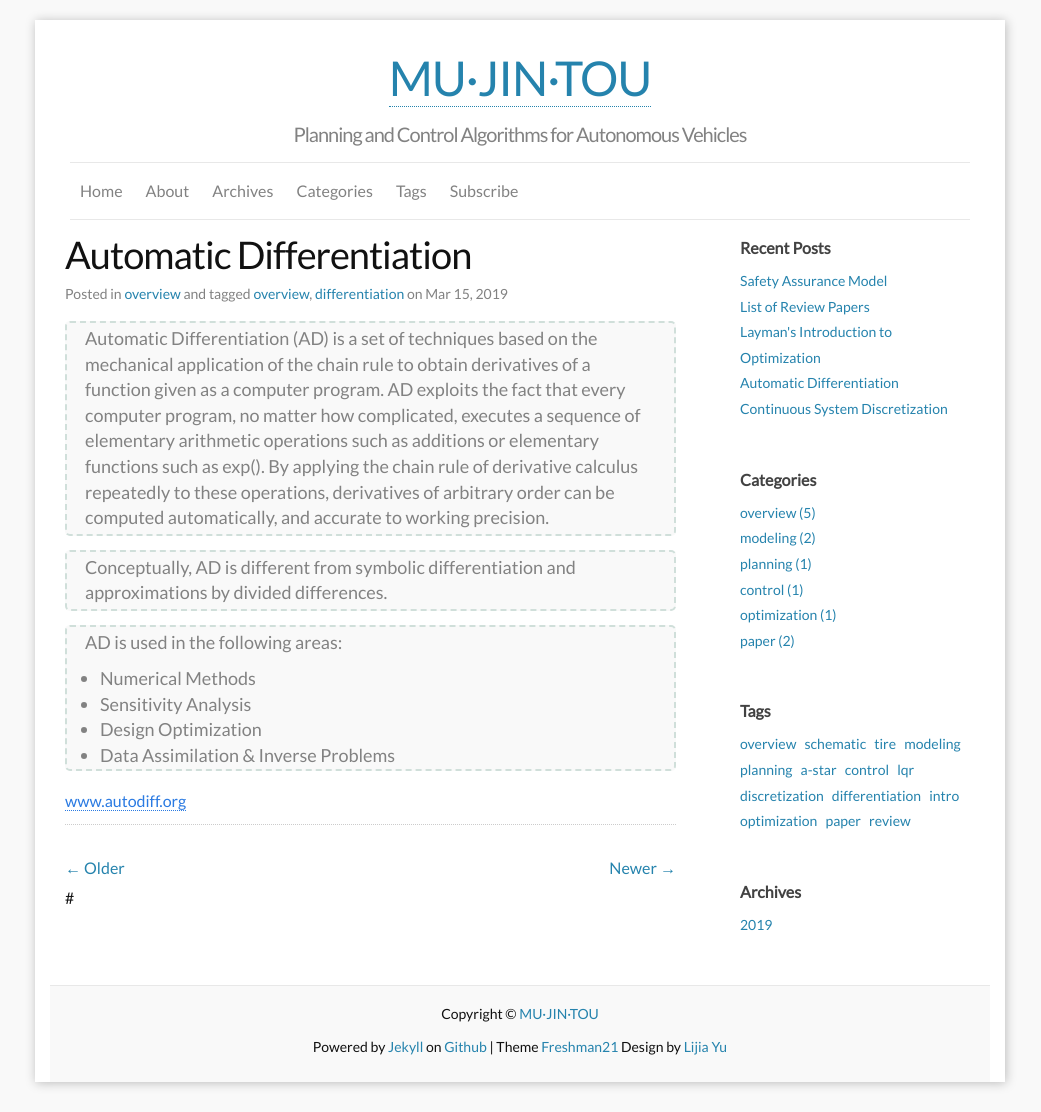
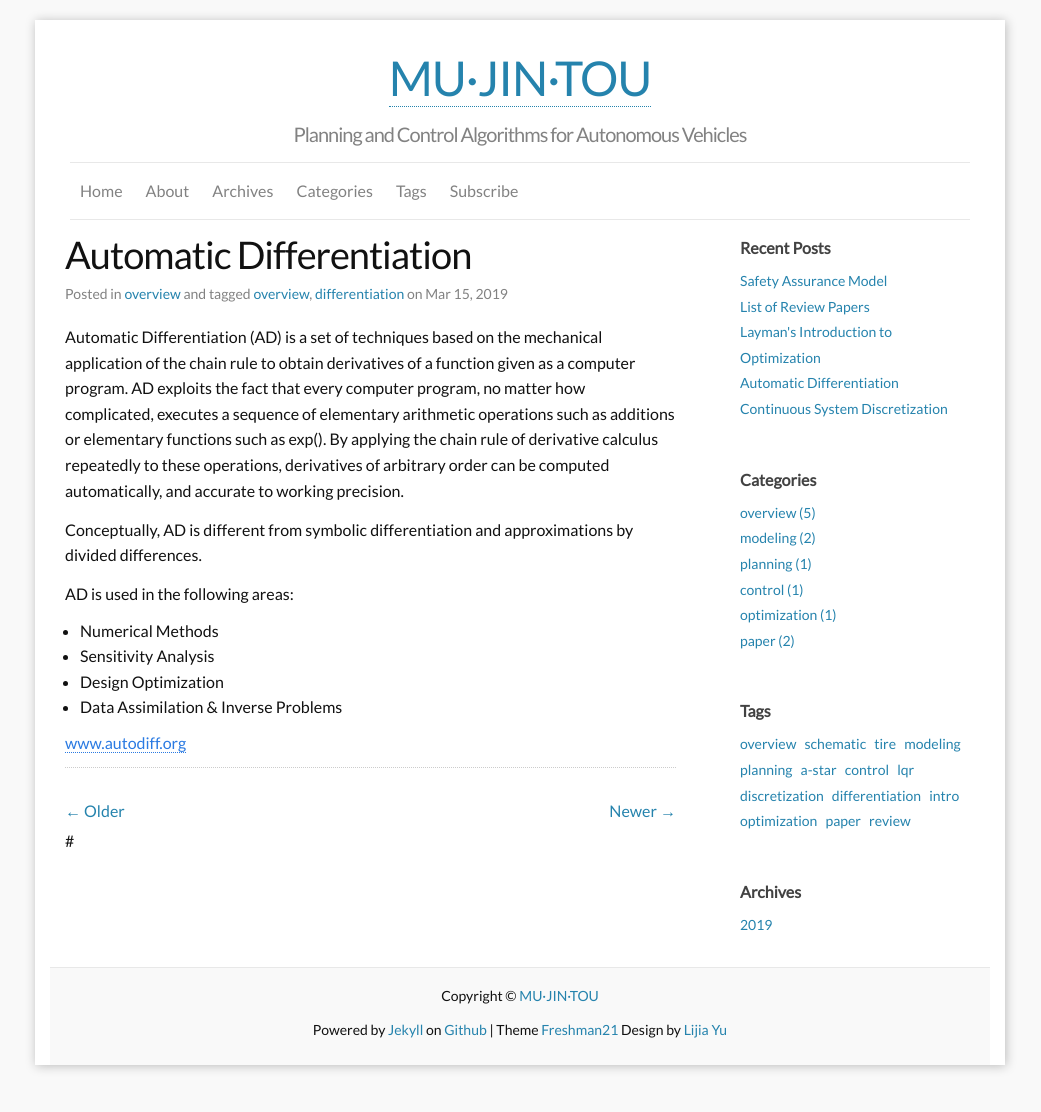
Before and after one commit to intonomos/blog, a Jekyll site: the page built from _posts/2019-03-15-Automatic-Differentiation.md, in a window 1280 px wide. Shown: the whole page, without its empty margins (120-1161 px from the left). Built offline with Jekyll 4.4.1, drawn with Linux system fonts in a browser that asks for light colours; comment, search, counter and statistics services are not loaded.

```diff
--- a/_posts/2019-03-15-Automatic-Differentiation.md
+++ b/_posts/2019-03-15-Automatic-Differentiation.md
@@ -7,11 +7,11 @@ tags: overview differentiation
 comments: no
 ---
 
-> Automatic Differentiation (AD) is a set of techniques based on the mechanical application of the chain rule to obtain derivatives of a function given as a computer program. AD exploits the fact that every computer program, no matter how complicated, executes a sequence of elementary arithmetic operations such as additions or elementary functions such as exp(). By applying the chain rule of derivative calculus repeatedly to these operations, derivatives of arbitrary order can be computed automatically, and accurate to working precision.
+Automatic Differentiation (AD) is a set of techniques based on the mechanical application of the chain rule to obtain derivatives of a function given as a computer program. AD exploits the fact that every computer program, no matter how complicated, executes a sequence of elementary arithmetic operations such as additions or elementary functions such as exp(). By applying the chain rule of derivative calculus repeatedly to these operations, derivatives of arbitrary order can be computed automatically, and accurate to working precision.
 
-> Conceptually, AD is different from symbolic differentiation and approximations by divided differences.
+Conceptually, AD is different from symbolic differentiation and approximations by divided differences.
 
-> AD is used in the following areas:
+AD is used in the following areas:
 - Numerical Methods
 - Sensitivity Analysis
 - Design Optimization
```
